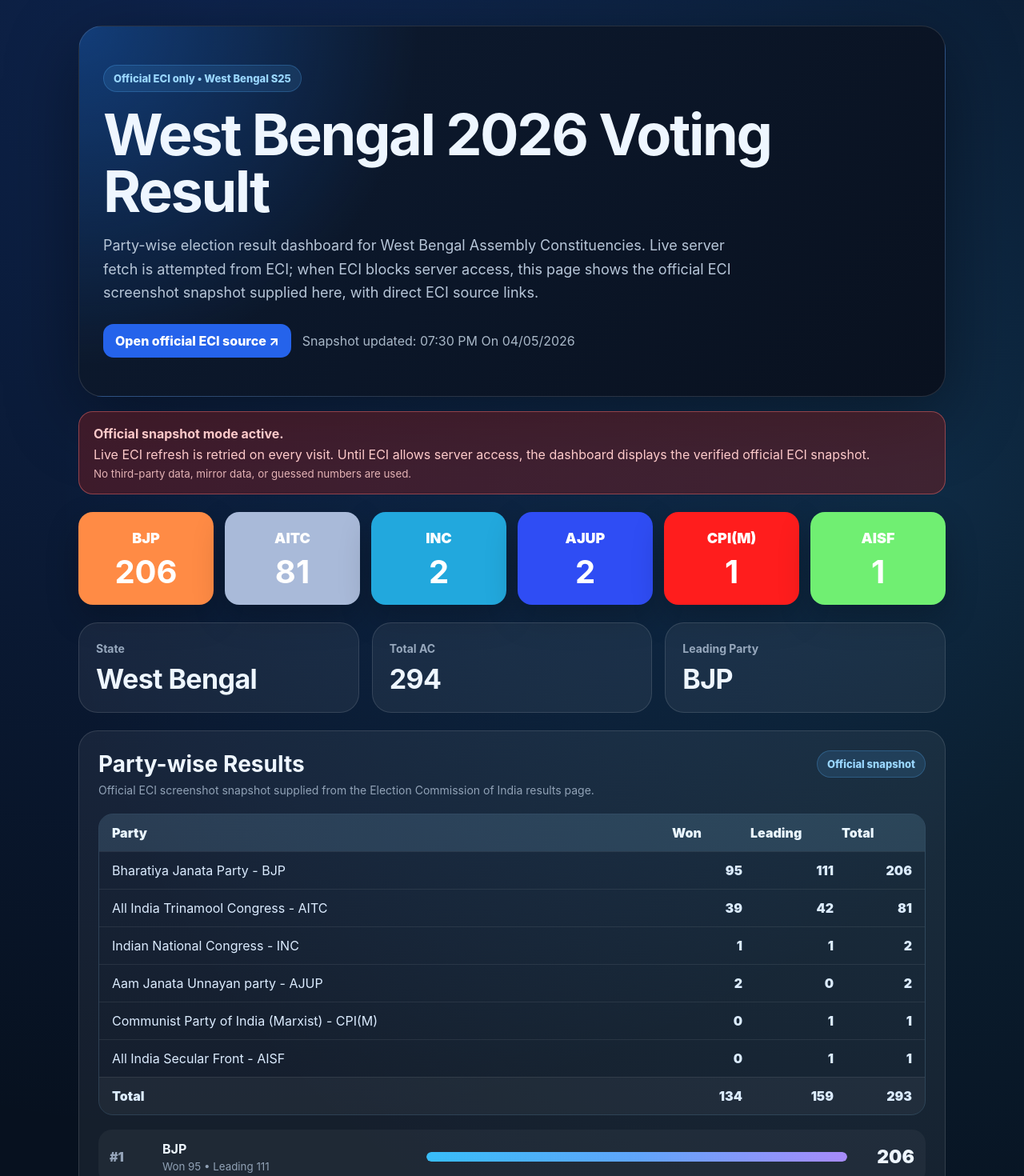
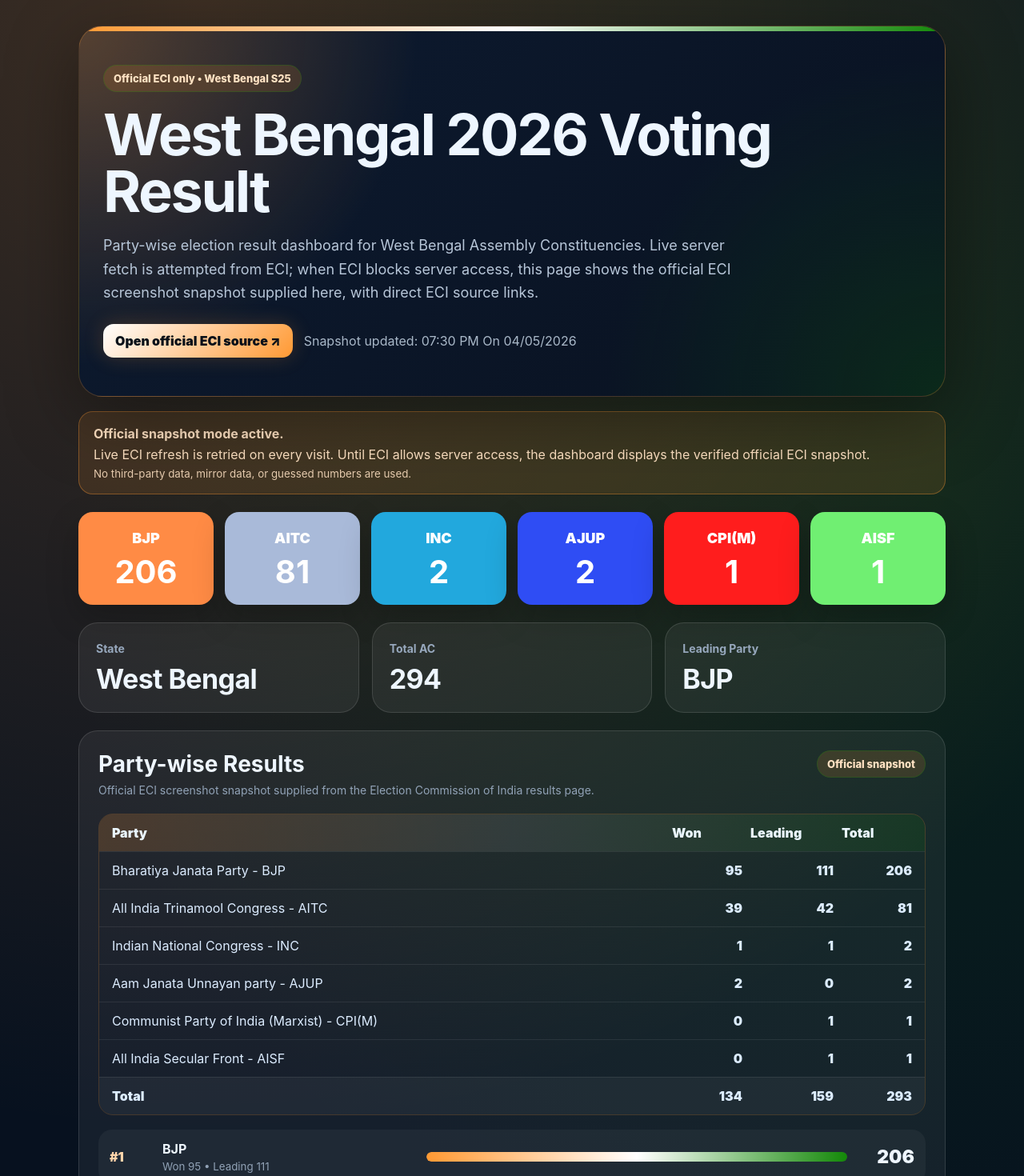
Before and after one commit to PsProsen-Dev/West-Bengal-2026-Voting-Result, a Next.js app: page / in a window 1280 px wide. Shown: the top 1470 px of the page at 80% size. Built offline with nearby package versions, Linux system fonts and the light colour scheme; no server answers.

Commit message:
Restore visible tricolour accents

```diff
--- a/app/style.css
+++ b/app/style.css
@@ -8,6 +8,10 @@
   --blue: #2563eb;
   --cyan: #38bdf8;
   --violet: #a78bfa;
+  --saffron: #ff9933;
+  --flag-white: #ffffff;
+  --india-green: #138808;
+  --chakra-blue: #000080;
 }
 
 * { box-sizing: border-box; }
@@ -15,7 +19,7 @@
 body {
   margin: 0;
   font-family: Inter, ui-sans-serif, system-ui, -apple-system, BlinkMacSystemFont, "Segoe UI", sans-serif;
-  background: radial-gradient(circle at 20% 0%, rgba(37, 99, 235, 0.22), transparent 34%), radial-gradient(circle at 90% 15%, rgba(56, 189, 248, 0.13), transparent 30%), var(--bg);
+  background: radial-gradient(circle at 20% 0%, rgba(255, 153, 51, 0.22), transparent 34%), radial-gradient(circle at 90% 15%, rgba(19, 136, 8, 0.16), transparent 30%), var(--bg);
   color: var(--text);
 }
 
@@ -23,11 +27,15 @@
 
 .hero {
   padding: 48px 30px;
-  border: 1px solid var(--panel-border);
-  background: radial-gradient(circle at top left, rgba(27, 124, 255, 0.35), transparent 36%), linear-gradient(135deg, #0d1b31, #09111f);
+  border: 1px solid rgba(255, 153, 51, 0.24);
+  background: radial-gradient(circle at top left, rgba(255, 153, 51, 0.30), transparent 36%), radial-gradient(circle at bottom right, rgba(19, 136, 8, 0.20), transparent 36%), linear-gradient(135deg, #0d1b31, #09111f);
   border-radius: 30px;
   box-shadow: 0 24px 90px rgba(0, 0, 0, 0.38);
+  position: relative;
+  overflow: hidden;
 }
+.hero:before { content: ""; position: absolute; inset: 0 0 auto 0; height: 6px; background: linear-gradient(90deg, var(--saffron), var(--flag-white), var(--india-green)); }
+.hero > * { position: relative; z-index: 1; }
 
 .badge, .pill {
   display: inline-flex;
@@ -35,18 +43,19 @@
   width: fit-content;
   padding: 8px 12px;
   border-radius: 999px;
-  background: rgba(86, 179, 255, 0.13);
-  border: 1px solid rgba(86, 179, 255, 0.25);
-  color: #9ad7ff;
+  background: rgba(255, 153, 51, 0.14);
+  border: 1px solid rgba(19, 136, 8, 0.28);
+  color: #ffe2c3;
   font-weight: 800;
   font-size: 13px;
+  text-decoration: none;
 }
 
 h1 { max-width: 900px; font-size: clamp(38px, 7vw, 72px); line-height: 0.98; margin: 18px 0 14px; letter-spacing: -2.4px; }
 p { color: #b7c6d8; font-size: 18px; line-height: 1.65; max-width: 790px; }
 
 .meta { display: flex; gap: 14px; flex-wrap: wrap; align-items: center; margin-top: 24px; color: var(--muted); }
-.meta a, .officialFallback a { color: #fff; text-decoration: none; background: var(--blue); padding: 11px 15px; border-radius: 13px; font-weight: 800; display: inline-flex; width: fit-content; }
+.meta a, .officialFallback a { color: #071018; text-decoration: none; background: linear-gradient(135deg, var(--flag-white), var(--saffron)); padding: 11px 15px; border-radius: 13px; font-weight: 900; display: inline-flex; width: fit-content; box-shadow: 0 0 26px rgba(255,153,51,.20); }
 
 .partyCards { display: grid; grid-template-columns: repeat(6, 1fr); gap: 14px; margin: 22px 0; }
 .partyCard { min-height: 116px; border-radius: 18px; padding: 18px; display: grid; align-content: center; justify-items: center; gap: 12px; color: white; box-shadow: 0 16px 40px rgba(0,0,0,.22); }
@@ -70,22 +79,22 @@
 .panel h2 { margin: 0; font-size: 28px; }
 .panelHeader p { margin: 4px 0 0; font-size: 14px; color: #91a2b6; }
 
-.alert { display: grid; gap: 6px; margin: 18px 0; padding: 17px 18px; border-radius: 18px; background: rgba(127, 29, 29, 0.44); border: 1px solid rgba(248, 113, 113, 0.45); color: #fecaca; }
-.alert small { color: #fecaca; opacity: 0.86; }
+.alert { display: grid; gap: 6px; margin: 18px 0; padding: 17px 18px; border-radius: 18px; background: rgba(255, 153, 51, 0.12); border: 1px solid rgba(255, 153, 51, 0.36); color: #ffe2c3; }
+.alert small { color: #ffe2c3; opacity: 0.86; }
 
-.resultTable { overflow: hidden; border-radius: 18px; border: 1px solid rgba(154, 215, 255, 0.18); margin-bottom: 18px; }
+.resultTable { overflow: hidden; border-radius: 18px; border: 1px solid rgba(255, 153, 51, 0.20); margin-bottom: 18px; }
 .resultHead, .resultLine { display: grid; grid-template-columns: 1fr 88px 104px 88px; gap: 10px; align-items: center; padding: 13px 16px; }
-.resultHead { background: rgba(154, 215, 255, 0.14); font-weight: 950; color: #eaf6ff; }
+.resultHead { background: linear-gradient(90deg, rgba(255,153,51,.18), rgba(255,255,255,.08), rgba(19,136,8,.14)); font-weight: 950; color: #eaf6ff; }
 .resultLine { border-top: 1px solid rgba(255,255,255,.08); color: #dcecff; }
 .resultLine span:not(:first-child) { text-align: right; font-weight: 900; }
 .totalLine { font-weight: 950; background: rgba(255,255,255,.045); }
 
 .table { display: grid; gap: 10px; }
 .row { display: grid; grid-template-columns: 52px minmax(160px, 1.2fr) minmax(180px, 2fr) 70px; align-items: center; gap: 14px; padding: 14px; border-radius: 17px; background: rgba(255, 255, 255, 0.045); }
-.rank { color: #94a3b8; font-weight: 900; }
+.rank { color: #ffd4aa; font-weight: 900; }
 .party small { display: block; color: #91a2b6; margin-top: 4px; }
 .bar { height: 12px; background: rgba(255, 255, 255, 0.09); border-radius: 999px; overflow: hidden; }
-.bar span { display: block; height: 100%; border-radius: 999px; background: linear-gradient(90deg, var(--cyan), #60a5fa, var(--violet)); }
+.bar span { display: block; height: 100%; border-radius: 999px; background: linear-gradient(90deg, var(--saffron), var(--flag-white), var(--india-green)); }
 .seats { text-align: right; font-size: 23px; font-weight: 950; }
 
 .officialFallback { display: grid; gap: 14px; padding: 20px; border-radius: 20px; background: rgba(255, 255, 255, 0.045); border: 1px dashed rgba(154, 215, 255, 0.28); }
@@ -94,17 +103,17 @@
 .sourceActions { display: flex; flex-wrap: wrap; gap: 10px; }
 
 .roundGrid { display: grid; grid-template-columns: repeat(2, 1fr); gap: 14px; }
-.roundCard { display: grid; gap: 8px; padding: 18px; border-radius: 20px; background: rgba(255, 255, 255, 0.045); border: 1px solid rgba(154, 215, 255, 0.2); color: var(--text); text-decoration: none; overflow-wrap: anywhere; transition: transform 160ms ease, border-color 160ms ease, background 160ms ease; }
-.roundCard:hover { transform: translateY(-2px); border-color: rgba(154, 215, 255, 0.45); background: rgba(255, 255, 255, 0.07); }
-.roundCard span { color: #9ad7ff; font-size: 13px; font-weight: 900; }
+.roundCard { display: grid; gap: 8px; padding: 18px; border-radius: 20px; background: rgba(255, 255, 255, 0.045); border: 1px solid rgba(255, 153, 51, 0.22); color: var(--text); text-decoration: none; overflow-wrap: anywhere; transition: transform 160ms ease, border-color 160ms ease, background 160ms ease; }
+.roundCard:hover { transform: translateY(-2px); border-color: rgba(19, 136, 8, 0.45); background: rgba(255, 255, 255, 0.07); }
+.roundCard span { color: #ffd4aa; font-size: 13px; font-weight: 900; }
 .roundCard strong { font-size: 22px; }
 .roundCard small { color: #91a2b6; line-height: 1.5; }
 
-.diagramPanel { overflow: hidden; }
+.diagramPanel { overflow: hidden; border-color: rgba(255, 153, 51, 0.20); box-shadow: inset 0 0 0 1px rgba(19, 136, 8, 0.08); }
 .diagramGrid { display: grid; grid-template-columns: repeat(2, minmax(0, 1fr)); gap: 20px; }
 .diagramCard { background: #fff; color: #1f2937; border-radius: 18px; overflow: hidden; box-shadow: 0 22px 55px rgba(0,0,0,.22); border: 1px solid rgba(255,255,255,.16); animation: cardLift .65s ease both; }
 .diagramCard.wideDiagram { grid-column: 1 / 3; }
-.diagramTitle { min-height: 60px; display: flex; align-items: center; justify-content: space-between; gap: 12px; padding: 14px 20px; background: #d7c8ff; color: #0000ee; font-size: clamp(22px, 3vw, 32px); line-height: 1.28; font-weight: 500; border-bottom: 1px solid #c9bbea; }
+.diagramTitle { min-height: 60px; display: flex; align-items: center; justify-content: space-between; gap: 12px; padding: 14px 20px; background: linear-gradient(90deg, rgba(255,153,51,.34), #ffffff 50%, rgba(19,136,8,.26)); color: var(--chakra-blue); font-size: clamp(22px, 3vw, 32px); line-height: 1.28; font-weight: 700; border-bottom: 1px solid #c9bbea; }
 .diagramTitle.withSelect { align-items: center; }
 .diagramTitle select { min-width: 230px; height: 34px; background: #fff; border: 1px solid #8b8b95; border-radius: 3px; font-size: 17px; color: #111; }
 .vizStage { padding: 44px 20px 26px; display: grid; place-items: center; }
@@ -137,7 +146,7 @@
 .wbShape span:nth-child(12n+10), .wbShape span:nth-child(12n+11), .wbShape span:nth-child(12n+12) { transform: translateY(92px) translateX(-24px); }
 .wbShape span:nth-child(n+96) { transform: translateY(40px) translateX(18px) scale(.92); }
 .mapCardBody small { position: absolute; right: 18px; bottom: 12px; color: #111; font-weight: 700; }
-.glanceButton { display: block; width: min(760px, 86%); margin: 28px auto 0; padding: 16px 18px; text-align: center; border-radius: 6px; background: #146de8; color: #fff; font-size: clamp(22px, 4vw, 32px); font-weight: 900; text-decoration: none; box-shadow: 0 16px 28px rgba(20,109,232,.25); }
+.glanceButton { display: block; width: min(760px, 86%); margin: 28px auto 0; padding: 16px 18px; text-align: center; border-radius: 6px; background: linear-gradient(90deg, var(--saffron), #ffffff, var(--india-green)); color: #071018; font-size: clamp(22px, 4vw, 32px); font-weight: 950; text-decoration: none; box-shadow: 0 16px 28px rgba(255,153,51,.18); }
 .glanceButton:hover { transform: translateY(-1px); }
 @keyframes diagramReveal { from { clip-path: circle(0 at 50% 50%); transform: rotate(-90deg) scale(.92); opacity: .35; } to { clip-path: circle(72% at 50% 50%); transform: rotate(-90deg) scale(1); opacity: 1; } }
 @keyframes softPulse { 0%, 100% { filter: saturate(1); } 50% { filter: saturate(1.12); } }
```
